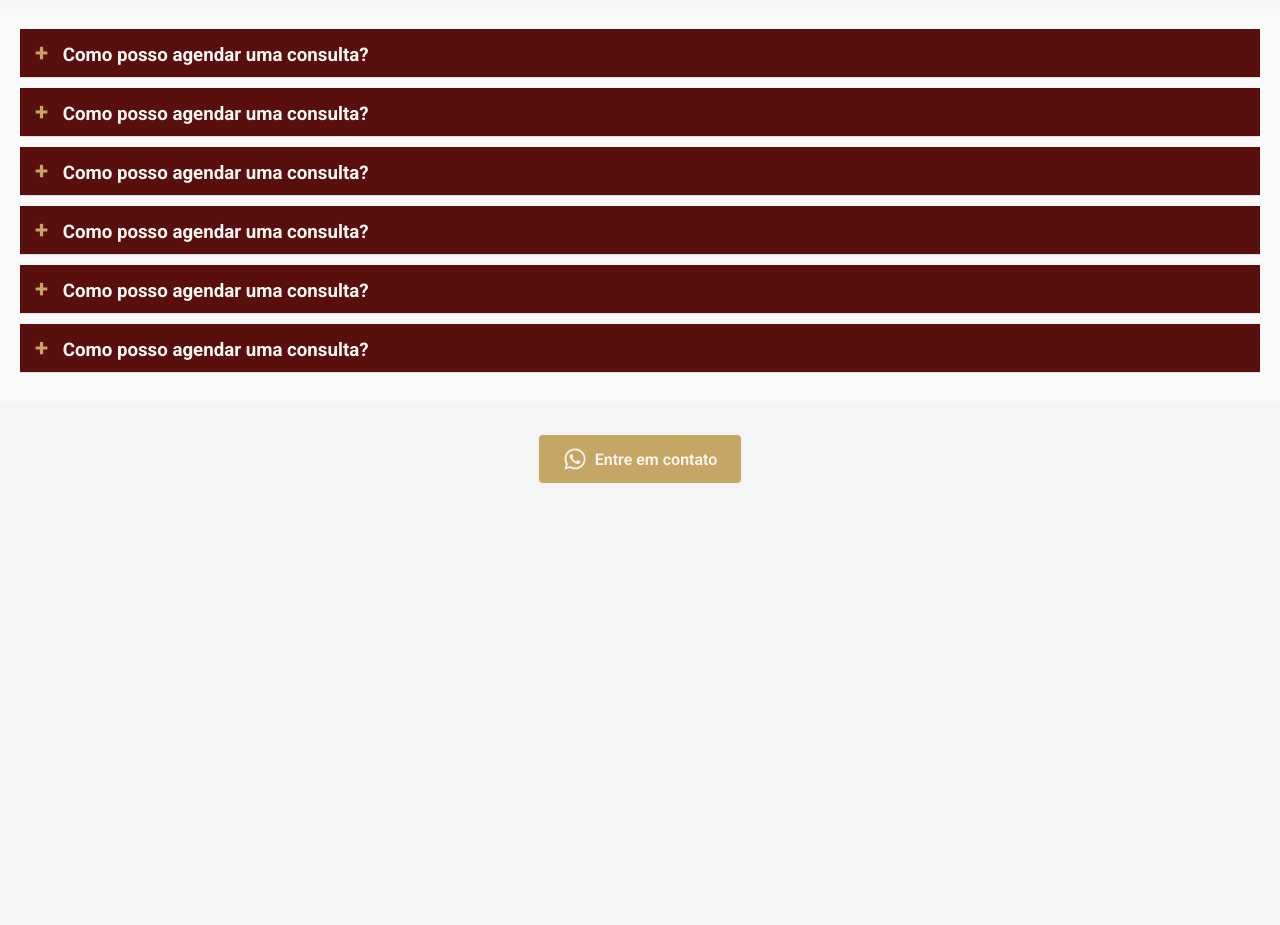
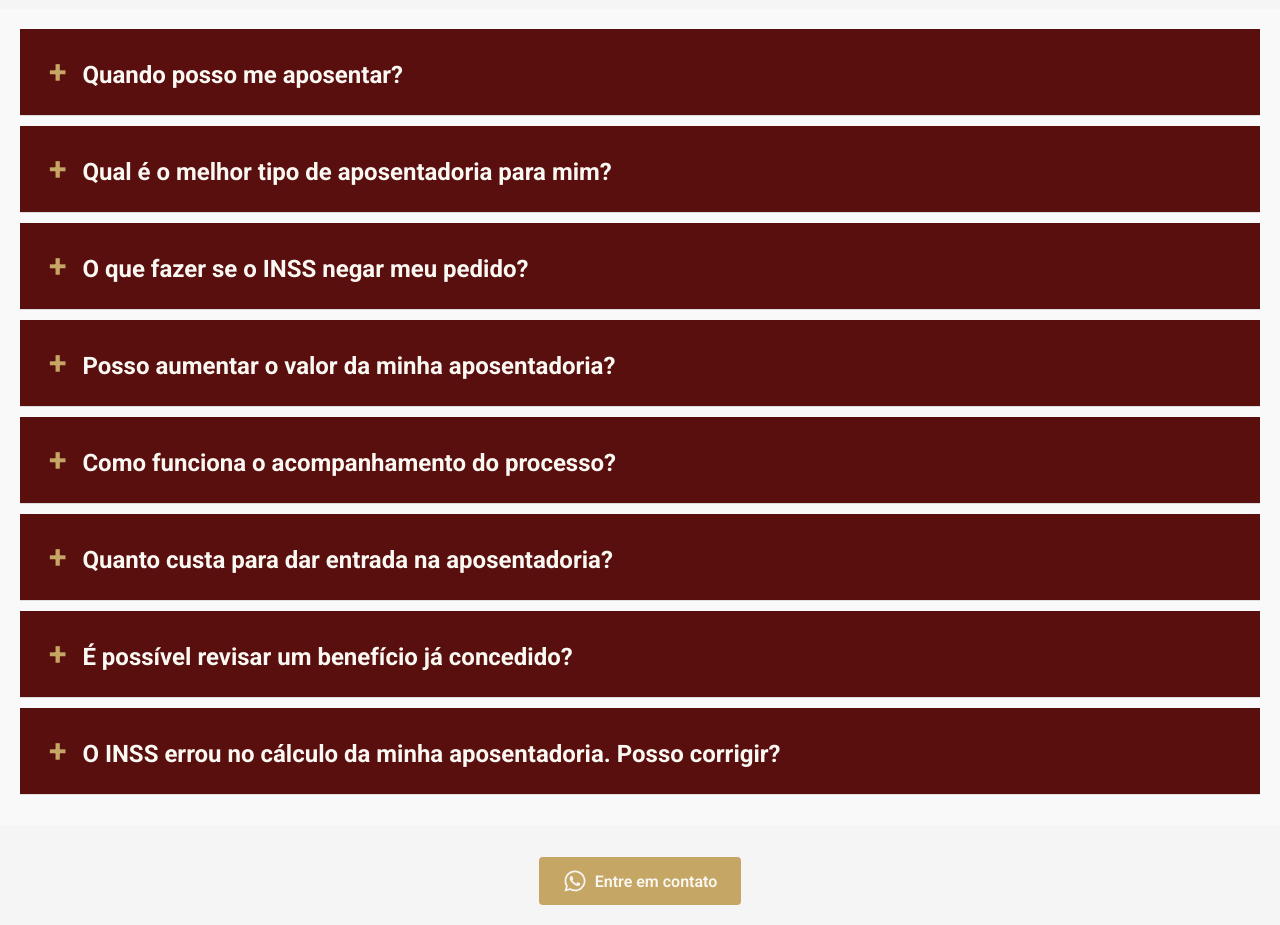
Before and after one commit to Danilo302/advocate-website, a React (Create React App) app: page / in a window 1280 px wide. Shown: the part 4280-5205 px from the top of the page. Before the commit the page ends 4783 px from the top, so only its background shows below. Built offline with nearby package versions, Linux system fonts and the light colour scheme.

Commit message:
feat: update FAQ section with new questions and answers; enhance styles for better readability

```diff
--- a/src/containers/Faq/index.tsx
+++ b/src/containers/Faq/index.tsx
@@ -22,62 +22,87 @@ const Faq = () => {
         <FaqList>
           <li>
             <h3 onClick={() => handleToggle(1)}>
-              <span>{isOpen === 1 ? '-' : '+'}</span> Como posso agendar uma
-              consulta?
+              <span>{isOpen === 1 ? '-' : '+'}</span> Quando posso me aposentar?
             </h3>
             <p className={isOpen === 1 ? 'open' : ''}>
-              Você pode agendar uma consulta entrando em contato pelo nosso site
-              ou telefone.
+              A idade mínima e o tempo de contribuição variam conforme seu
+              histórico profissional. Analisamos seu CNIS e calculamos a data
+              exata da sua aposentadoria.
             </p>
           </li>
           <li>
             <h3 onClick={() => handleToggle(2)}>
-              <span>{isOpen === 2 ? '-' : '+'}</span> Como posso agendar uma
-              consulta?
+              <span>{isOpen === 2 ? '-' : '+'}</span> Qual é o melhor tipo de
+              aposentadoria para mim?
             </h3>
             <p className={isOpen === 2 ? 'open' : ''}>
-              Você pode agendar uma consulta entrando em contato pelo nosso site
-              ou telefone.
+              Aposentadoria por idade, tempo, especial, híbrida… cada caso é
+              diferente. Realizamos cálculos comparativos para descobrir qual
+              modalidade garante o maior valor possível para você.
             </p>
           </li>
           <li>
             <h3 onClick={() => handleToggle(3)}>
-              <span>{isOpen === 3 ? '-' : '+'}</span> Como posso agendar uma
-              consulta?
+              <span>{isOpen === 3 ? '-' : '+'}</span> O que fazer se o INSS
+              negar meu pedido?
             </h3>
             <p className={isOpen === 3 ? 'open' : ''}>
-              Você pode agendar uma consulta entrando em contato pelo nosso site
-              ou telefone.
+              Nossa equipe avalia o motivo da negativa, corrige eventuais falhas
+              e entra com recurso administrativo ou ação judicial, conforme
+              necessário.
             </p>
           </li>
           <li>
             <h3 onClick={() => handleToggle(4)}>
-              <span>{isOpen === 4 ? '-' : '+'}</span> Como posso agendar uma
-              consulta?
+              <span>{isOpen === 4 ? '-' : '+'}</span> Posso aumentar o valor da
+              minha aposentadoria?
             </h3>
             <p className={isOpen === 4 ? 'open' : ''}>
-              Você pode agendar uma consulta entrando em contato pelo nosso site
-              ou telefone.
+              Sim. Em muitos casos é possível identificar contribuições não
+              contabilizadas, vínculos não registrados ou aplicar revisões que
+              aumentam o benefício.
             </p>
           </li>
           <li>
             <h3 onClick={() => handleToggle(5)}>
-              <span>{isOpen === 5 ? '-' : '+'}</span> Como posso agendar uma
-              consulta?
+              <span>{isOpen === 5 ? '-' : '+'}</span> Como funciona o
+              acompanhamento do processo?
             </h3>
             <p className={isOpen === 5 ? 'open' : ''}>
-              Você pode agendar uma consulta entrando em contato pelo nosso site
-              ou telefone.
+              Você recebe atualizações claras em cada etapa. Monitoramos o
+              protocolo no INSS e, se houver necessidade, atuamos também na
+              Justiça.
             </p>
           </li>
           <li>
             <h3 onClick={() => handleToggle(6)}>
-              <span>{isOpen === 6 ? '-' : '+'}</span> Como posso agendar uma
-              consulta?
+              <span>{isOpen === 6 ? '-' : '+'}</span> Quanto custa para dar
+              entrada na aposentadoria?
             </h3>
             <p className={isOpen === 6 ? 'open' : ''}>
-              Você pode agendar uma consulta entrando em contato pelo nosso site
-              ou telefone.
+              Os valores variam conforme a complexidade do caso. A primeira
+              análise é gratuita, e explicamos tudo antes de qualquer
+              contratação.
+            </p>
+          </li>
+          <li>
+            <h3 onClick={() => handleToggle(7)}>
+              <span>{isOpen === 7 ? '-' : '+'}</span> É possível revisar um
+              benefício já concedido?
+            </h3>
+            <p className={isOpen === 7 ? 'open' : ''}>
+              Sim — revisões podem corrigir erros do INSS e aumentar o valor.
+              Mas é importante respeitar o prazo de 10 anos (decadência).
+            </p>
+          </li>
+          <li>
+            <h3 onClick={() => handleToggle(8)}>
+              <span>{isOpen === 8 ? '-' : '+'}</span> O INSS errou no cálculo da
+              minha aposentadoria. Posso corrigir?
+            </h3>
+            <p className={isOpen === 8 ? 'open' : ''}>
+              Pode sim. Avaliamos os erros e entramos com pedido de revisão
+              administrativa ou ação judicial.
             </p>
           </li>
         </FaqList>
--- a/src/containers/Faq/styles.ts
+++ b/src/containers/Faq/styles.ts
@@ -1,5 +1,5 @@
 import styled from 'styled-components'
-import { colors } from '../../styles'
+import { colors, fonts } from '../../styles'
 
 export const FaqList = styled.ul`
   display: flex;
@@ -16,7 +16,7 @@ export const FaqList = styled.ul`
     font-weight: bold;
     margin-right: 10px;
     margin-left: 5px;
-    font-size: 24px;
+    font-size: 32px;
     color: ${colors.emphasis};
   }
 
@@ -25,7 +25,8 @@ export const FaqList = styled.ul`
     border-bottom: 1px solid #ddd;
     background-color: ${colors.primary};
     color: ${colors.alternative};
-    padding: 10px;
+    padding: 24px;
+    font-size: 24px;
   }
 
   p {
@@ -35,6 +36,8 @@ export const FaqList = styled.ul`
     opacity: 0;
     overflow: hidden;
     transition: all 0.4s ease;
+    font-size: 20px;
+    font-family: ${fonts.text};
 
     &.open {
       max-height: 100px;
@@ -51,7 +54,7 @@ export const AreaTitle = styled.div`
   justify-content: center;
 
   h2 {
-    font-family: 'Lora', serif;
+    font-family: ${fonts.title};
     color: ${colors.emphasis};
     font-size: 32px;
     font-weight: 700;
```
